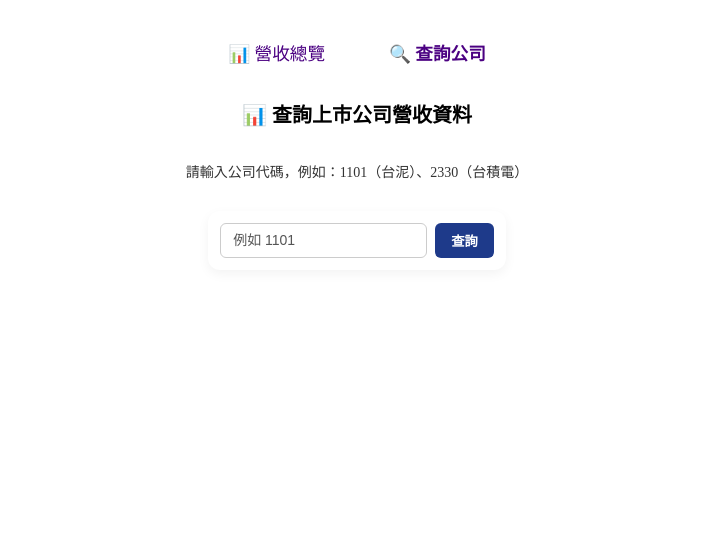
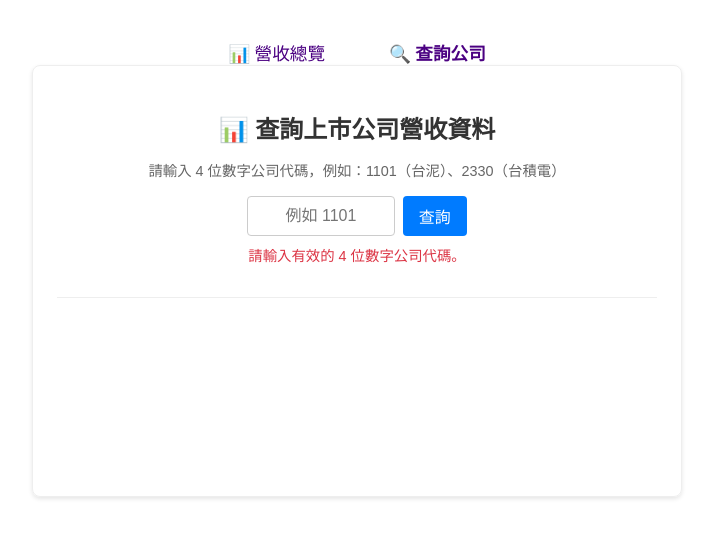
Before and after one commit to evan17458/vue3homeworkforbank, a Vue app: page /search in a window 1280 px wide. Both pictures are taken after a click on the button "查詢". Shown: the top 538 px of the page, without its empty margins (283-996 px from the left). Built offline with nearby package versions, Linux system fonts and the light colour scheme.

Commit message:
驗證使用者輸入的公司代碼，確保它必須是 4 位數字，並且在輸入格式不正確時，顯示錯誤訊息給使用者，而不是直接發送查詢請求

```diff
--- a/src/views/RevenueSearch.vue
+++ b/src/views/RevenueSearch.vue
@@ -1,26 +1,39 @@
 <template>
   <div class="page-wrapper">
-    <!-- 搜尋區塊 -->
     <div class="search-container">
-     <h2 class="search-title">📊 查詢上市公司營收資料</h2>
-      <p class="search-subtitle">請輸入公司代碼，例如：1101（台泥）、2330（台積電）</p>
+      <h2 class="search-title">📊 查詢上市公司營收資料</h2>
+      <p class="search-subtitle">請輸入 4 位數字公司代碼，例如：1101（台泥）、2330（台積電）</p>
       <div class="search-box">
-        <input v-model="companyId" placeholder="例如 1101" />
-        <button @click="fetchRevenue">查詢</button>
+        <input
+          v-model="companyId"
+          placeholder="例如 1101"
+          maxlength="4"
+          pattern="[0-9]*"
+          inputmode="numeric"
+          type="text"
+        />
+        <button @click="fetchRevenue" :disabled="loading">
+          {{ loading ? '查詢中...' : '查詢' }}
+        </button>
       </div>
+      <p v-if="errorMessage" class="error-message">{{ errorMessage }}</p>
     </div>
 
-    <!-- 結果區塊 -->
     <div class="result-wrapper">
-      <div v-if="revenueData" class="result">
+      <div v-if="loading" class="loading-indicator">
+        <p>資料載入中，請稍候...</p>
+        </div>
+      <div v-else-if="revenueData" class="result">
         <h3>{{ revenueData.companyName }} （ID: {{ revenueData.companyId }}）</h3>
         <p>產業類別：{{ revenueData.industryCategory }}</p>
         <p>報告月份：{{ formattedMonth }}</p>
-        <p>當月營收：{{ revenueData.currentMonthRevenue }}</p>
-        <p>去年同月營收：{{ revenueData.lastYearMonthRevenue }}</p>
+        <p>當月營收：{{ formatCurrency(revenueData.currentMonthRevenue) }}</p>
+        <p>去年同月營收：{{ formatCurrency(revenueData.lastYearMonthRevenue) }}</p>
         <p>YoY 年增率：{{ roundedYoYChange }}%</p>
         <p>累計營收年增率：{{ roundedAccumulatedChange }}%</p>
-        <p class="note">備註：{{ revenueData.note }}</p>
+        <p class="note">備註：{{ revenueData.note || '無' }}</p> </div>
+      <div v-else-if="!loading && !revenueData && hasSearched" class="no-result">
+        <p>查無此公司代碼 {{ searchedCompanyId }} 的資料，或該公司尚未公佈此期營收。</p>
       </div>
     </div>
   </div>
@@ -33,158 +46,225 @@ import axios from 'axios'
 const companyId = ref('')
 const revenueData = ref(null)
 const loading = ref(false)
+const errorMessage = ref('') // Ref to store the error message
+const hasSearched = ref(false) // Track if a search has been attempted
+const searchedCompanyId = ref('') // Store the ID that was searched
 
+// --- Validation and Data Fetching ---
 const fetchRevenue = async () => {
-  if (!companyId.value) return
+  // Reset previous state for a new search
+  revenueData.value = null
+  errorMessage.value = ''
+  hasSearched.value = false
+  searchedCompanyId.value = companyId.value // Store the ID being searched
+
+  // 1. Validate Input: Check if it's exactly 4 digits
+  const idRegex = /^\d{4}$/ // Regex: start (^), exactly 4 digits (\d{4}), end ($)
+  if (!companyId.value || !idRegex.test(companyId.value)) {
+    errorMessage.value = '請輸入有效的 4 位數字公司代碼。'
+    return // Stop execution if validation fails
+  }
+
+  // 2. Proceed with Fetching
   loading.value = true
-  revenueData.value = null
   try {
+    // **Important:** Replace with your actual API endpoint if different
     const res = await axios.get(`https://localhost:7148/Revenue/${companyId.value}`)
-    revenueData.value = res.data[0]
+
+    // Check if data exists in the response array
+    if (res.data && res.data.length > 0) {
+        revenueData.value = res.data[0]
+    } else {
+        // Handle case where API returns success but empty data for the ID
+        revenueData.value = null // Ensure previous data is cleared
+    }
+    hasSearched.value = true // Mark that a search was completed
   } catch (err) {
-    alert('查詢失敗：' + err.message)
+    console.error('API Error:', err) // Log the actual error for debugging
+    // More specific error handling (optional)
+    if (err.response) {
+      // The request was made and the server responded with a status code
+      // that falls out of the range of 2xx
+      errorMessage.value = `查詢失敗：伺服器錯誤 (${err.response.status})。`
+    } else if (err.request) {
+      // The request was made but no response was received
+      errorMessage.value = '查詢失敗：無法連接到伺服器，請檢查網路連線或 API 位址。'
+    } else {
+      // Something happened in setting up the request that triggered an Error
+      errorMessage.value = '查詢失敗：' + err.message
+    }
+    revenueData.value = null // Clear data on error
+    hasSearched.value = true // Mark search attempt even if failed
   } finally {
     loading.value = false
   }
 }
 
-watch(companyId, () => {
+// --- Watchers ---
+// Clear results and error when the input changes
+watch(companyId, (newVal) => {
   revenueData.value = null
+  hasSearched.value = false // Reset search status on input change
+  // Optionally clear error immediately on typing, or keep it until next search attempt
+  if (errorMessage.value) {
+      errorMessage.value = ''
+  }
+  // Basic input filtering (optional): Remove non-digits as user types
+  // companyId.value = newVal.replace(/\D/g, '');
 })
 
+// --- Computed Properties for Display ---
 const formattedMonth = computed(() => {
-  if (!revenueData.value) return ''
-  const ym = revenueData.value.reportYearMonth
-  return `民國${ym.slice(0, 3)}年${ym.slice(3)}月`
+  if (!revenueData.value?.reportYearMonth) return '' // Use optional chaining
+  const ym = String(revenueData.value.reportYearMonth) // Ensure it's a string
+  // Assuming format is ROC Year (3 digits) + Month (2 digits), e.g., 11203
+  if (ym.length >= 5) {
+      return `民國${ym.slice(0, -2)}年${ym.slice(-2)}月`
+  }
+  return ym // Fallback if format is unexpected
 })
 
+// Helper function to safely parse and round percentages
+const parseAndRound = (value) => {
+  if (value === null || value === undefined || value === '') return ''
+  const num = parseFloat(value)
+  return isNaN(num) ? '' : Math.round(num * 100) / 100
+}
+
 const roundedYoYChange = computed(() => {
-  if (!revenueData.value) return ''
-  return Math.round(parseFloat(revenueData.value.yoYChangePercent) * 100) / 100
+  return parseAndRound(revenueData.value?.yoYChangePercent) // Optional chaining
 })
 
 const roundedAccumulatedChange = computed(() => {
-  if (!revenueData.value) return ''
-  return Math.round(parseFloat(revenueData.value.accumulatedChangePercent) * 100) / 100
+  return parseAndRound(revenueData.value?.accumulatedChangePercent) // Optional chaining
 })
+
+// Helper function to format currency (optional but nice)
+const formatCurrency = (value) => {
+  if (value === null || value === undefined) return ''
+  const num = Number(value);
+  if (isNaN(num)) return '';
+  // Formats with commas, adjust locale as needed
+  return num.toLocaleString('en-US');
+}
 </script>
 
 <style scoped>
-html, body {
-  height: 100%;
-  margin: 0;
-  font-family: "Segoe UI", sans-serif;
-  background-color: #f9fafb;
-}
-
-
+/* Add some basic styling */
 .page-wrapper {
-  display: flex;
-  flex-direction: column;
-  align-items: center;
-  min-height: 100vh;
-  padding: 20px;
+  margin-top: 179px;
+  max-width: 600px;
+  margin: 2rem auto;
+  padding: 1.5rem;
+  font-family: sans-serif;
+  border: 1px solid #eee;
+  border-radius: 8px;
+  box-shadow: 0 2px 4px rgba(0, 0, 0, 0.1);
 }
 
 .search-container {
-  min-height: 240px;
-  display: flex;
-  flex-direction: column;
-  align-items: center;
-  justify-content: center;
+  margin-bottom: 2rem;
   text-align: center;
-  margin-bottom: 20px;
+}
+
+.search-title {
+  color: #333;
+  margin-bottom: 0.5rem;
+}
+
+.search-subtitle {
+  color: #666;
+  font-size: 0.9em;
+  margin-bottom: 1rem;
 }
 
 .search-box {
-  margin-top: 12px;
   display: flex;
-  gap: 8px;
-  background: #fff;
-  padding: 12px;
-  border-radius: 12px;
-  box-shadow: 0 4px 12px rgba(0, 0, 0, 0.05);
-}
-.search-title {
-  color: #000000;
-  background-color: #ffffff;
-  padding: 6px 12px;
-  border-radius: 6px;
-  font-size: 20px;
+  justify-content: center;
+  gap: 0.5rem;
+  margin-bottom: 0.5rem; /* Space before error message */
 }
 
-.search-subtitle {
-  color: #333333;
-  background-color: #ffffff;
-  padding: 4px 10px;
-  border-radius: 6px;
-  font-size: 14px;
-  margin-top: 6px;
-}
-input {
-  padding: 8px 12px;
+.search-box input {
+  padding: 0.5rem 0.8rem;
   border: 1px solid #ccc;
-  border-radius: 6px;
-  outline: none;
-  background-color: #ffffff;
-  color: #000000;
-  font-size: 14px;
+  border-radius: 4px;
+  font-size: 1rem;
+  width: 120px; /* Adjust as needed */
+  text-align: center;
 }
 
-input::placeholder {
-  color: #555;
-  opacity: 1;
+.search-box button {
+  padding: 0.5rem 1rem;
+  border: none;
+  background-color: #007bff;
+  color: white;
+  border-radius: 4px;
+  cursor: pointer;
+  font-size: 1rem;
+  transition: background-color 0.2s ease;
 }
 
-button {
-  padding: 8px 16px;
-  background-color: #1e3a8a;
-  color: white;
-  border: none;
-  border-radius: 6px;
-  cursor: pointer;
-  font-weight: bold;
+.search-box button:hover:not(:disabled) {
+  background-color: #0056b3;
 }
 
-button:hover {
-  background-color: #2b4fc2;
+.search-box button:disabled {
+    background-color: #cccccc;
+    cursor: not-allowed;
+}
+
+.error-message {
+  color: #dc3545; /* Red color for errors */
+  font-size: 0.9em;
+  margin-top: 0.5rem;
+  min-height: 1.2em; /* Prevent layout shift when message appears/disappears */
 }
 
 .result-wrapper {
-  width: 100%;
-  display: flex;
-  justify-content: center;
+    margin-top: 1.5rem;
+    padding-top: 1.5rem;
+    border-top: 1px solid #eee;
+    min-height: 150px; /* Prevent layout shifts */
+    position: relative; /* For loading indicator positioning */
+}
+
+.loading-indicator {
+    text-align: center;
+    color: #666;
+    padding: 2rem;
 }
 
 .result {
-  background-color: #ffffff;
-  border: 1px solid #e5e7eb;
-  border-radius: 10px;
-  box-shadow: 0 2px 8px rgba(0, 0, 0, 0.05);
-  padding: 24px;
-  min-width: 600px;
-  max-width: 800px;
+  background-color: #f9f9f9;
+  padding: 1rem 1.5rem;
+  border-radius: 6px;
+  border: 1px solid #e0e0e0;
 }
 
 .result h3 {
-  font-size: 20px;
-  margin-bottom: 12px;
-  color: #1e3a8a;
+  margin-top: 0;
+  margin-bottom: 1rem;
+  color: #0056b3;
 }
 
 .result p {
-  background-color: #f3f4f6;
-  padding: 10px;
-  margin: 6px 0;
-  border-radius: 4px;
-  color: #111827;
-  font-size: 15px;
+  margin: 0.5rem 0;
+  line-height: 1.6;
+  color: #333;
 }
 
 .result .note {
-  background-color: #fef3c7;
-  border-left: 4px solid #facc15;
+  margin-top: 1rem;
+  font-size: 0.85em;
+  color: #555;
   font-style: italic;
-  font-weight: 500;
 }
+
+.no-result {
+    text-align: center;
+    color: #666;
+    padding: 2rem;
+}
+
 </style>
```
